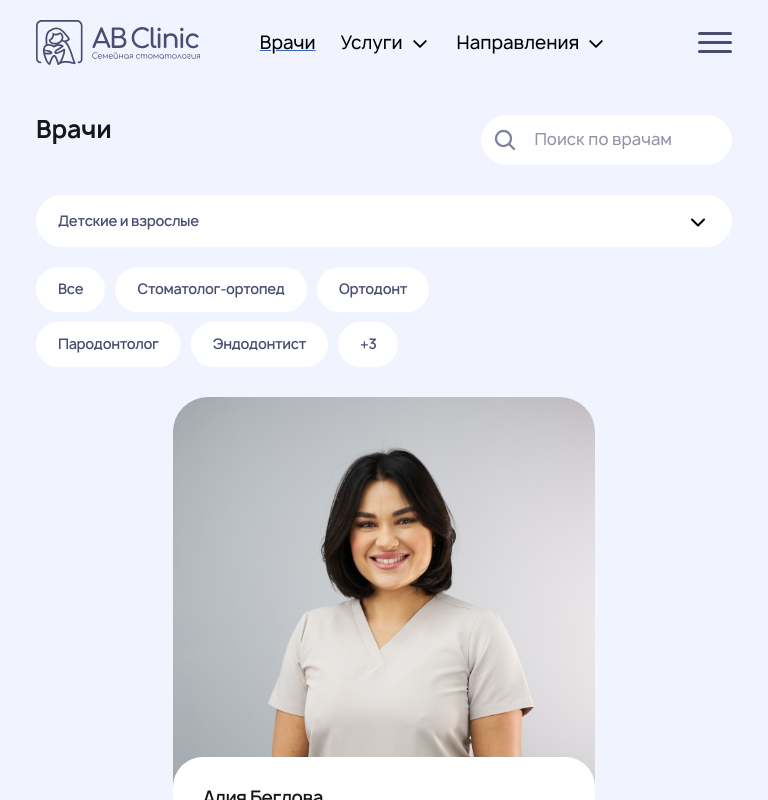
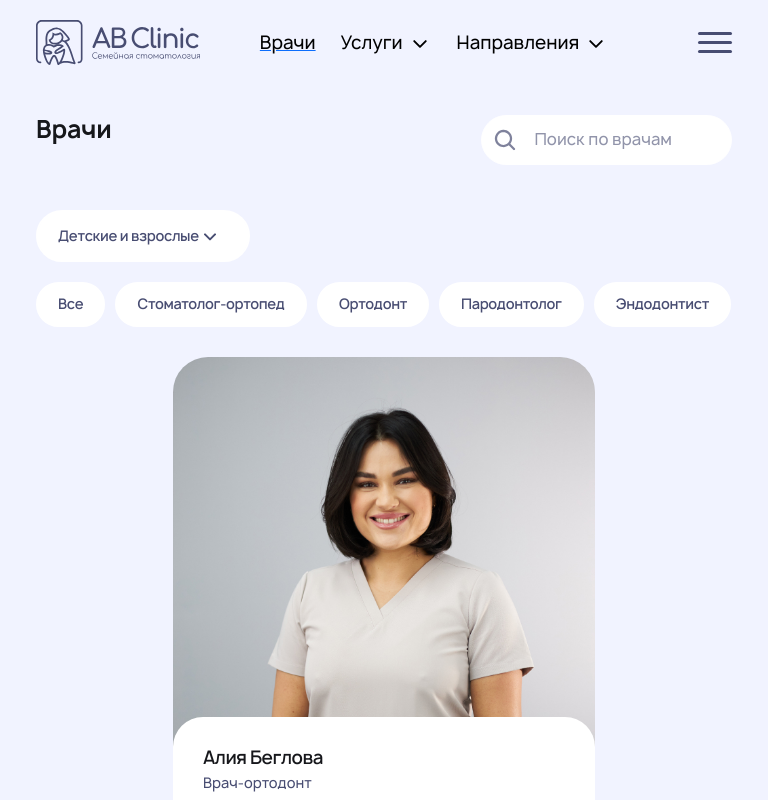
Before and after one commit to sl1dee/ABClinic, a React (Vite) app: page /doctors in a window 768 px wide. Shown: the top 800 px of the page. Built offline with nearby package versions, Linux system fonts and the light colour scheme.

Commit message:
сделал адаптив филтров

```diff
--- a/src/components/doctors-container/filters/filters.jsx
+++ b/src/components/doctors-container/filters/filters.jsx
@@ -62,7 +62,7 @@ const Filters = () => {
 
 	return (
 		<div className={cl.filtersWrapper}>
-			<div>
+			<div className={cl.selectorWrapper}>
 				<div className={cl.selector}>Детские и взрослые</div>
 			</div>
 			<div className={cl.filtersList}>
--- a/src/components/doctors-container/filters/filters.module.scss
+++ b/src/components/doctors-container/filters/filters.module.scss
@@ -57,50 +57,91 @@
     }
   }
 }
+@media (min-width: 992px) and (max-width: 1200px) {
 
+}
 
-@media (max-width: 768px) {
+@media (min-width: 768px) and (max-width: 992px){
+
   .filtersWrapper{
-    padding-top: 30px;
+    padding-top: 45px;
     display: flex;
     flex-direction: column;
     gap: 20px;
 
+    .selectorWrapper{
+      align-self: start;
+    }
+
     .selector{
-      display: flex;
-      justify-content: space-between;
-      font-size: 14px;
 
+      &::after{
+        content: url("@assets/img/header/arr_down.svg");
+        width: 24px;
+        height: 24px;
+      }
     }
 
     .filtersList{
       display: flex;
-      flex-wrap: wrap;
-      width: 70%;
+      flex-wrap: nowrap;
+      overflow-x: auto;
       gap: 10px;
+      width: 100%;
+
+    }
+    .filtersList::-webkit-scrollbar {
+      background: transparent;
+    }
+
+    .item{
+      white-space: nowrap;
+    }
+  }
+}
+
+@media (max-width: 768px) {
+  .filtersWrapper{
+    flex-direction: column;
+    gap: 20px;
+
+    .selectorWrapper{
+    }
+
+    .selector{
+      font-size: 14px;
+      justify-content: space-between;
+
+
+      &::after{
+        display: flex;
+        align-items: center;
+        content: url("@assets/img/doctors/arrow-bootom-320px.svg");
+        width: 24px;
+        height: 24px;
+      }
+    }
+
+    .filtersList{
+      display: flex;
+      flex-wrap: nowrap;
+      overflow-x: auto;
+      gap: 10px;
+      width: 100%;
+
+    }
+    .filtersList::-webkit-scrollbar {
+      background: transparent;
     }
 
 
     .filtersItem{
-      display: flex;
+
     }
     .item{
-      padding: 12px 20px;
       font-size: 14px;
-      font-weight: 600;
-      line-height: 120%;
-      letter-spacing: -0.36px;
-      cursor: pointer;
-      border-radius: 100px;
-      background-color: colors.$whiteColor;
-      color: colors.$mainColor;
-      border: 2px solid colors.$whiteColor;
-      transition: color .3s ease, background-color .3s ease;
 
-      &:hover {
-        color: colors.$whiteColor;
-        background-color: colors.$mainColor;
-      }
+      white-space: nowrap;
     }
   }
 
```
Also changed, not shown: assets/img/doctors/arrow-bootom-320px.svg (added).
